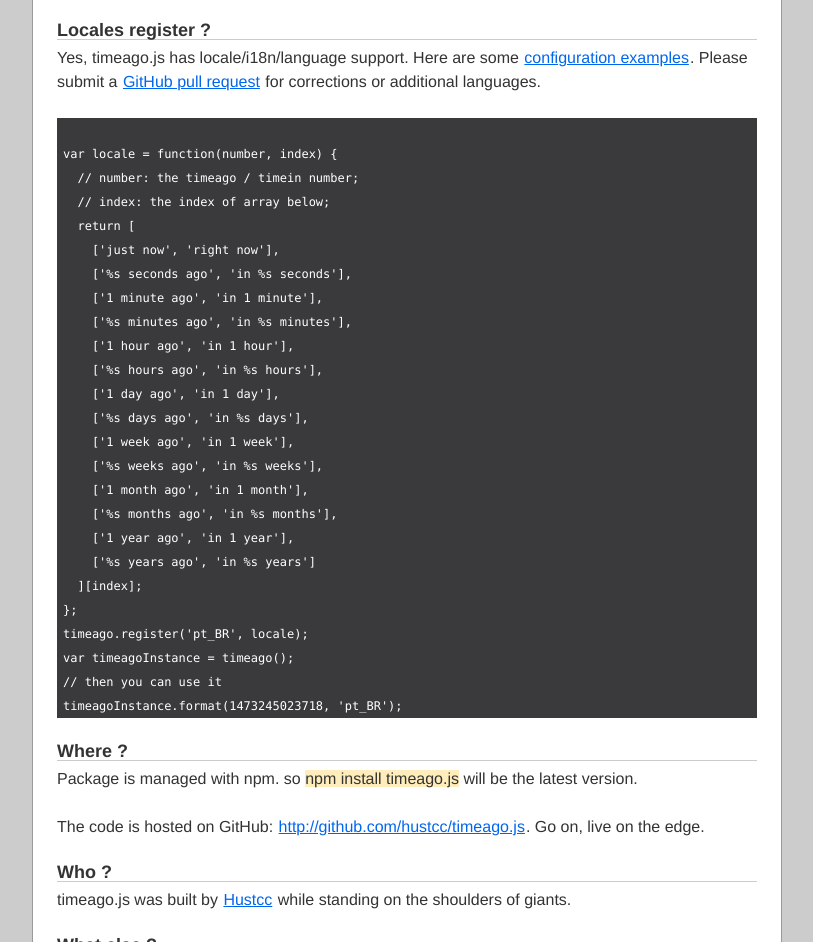
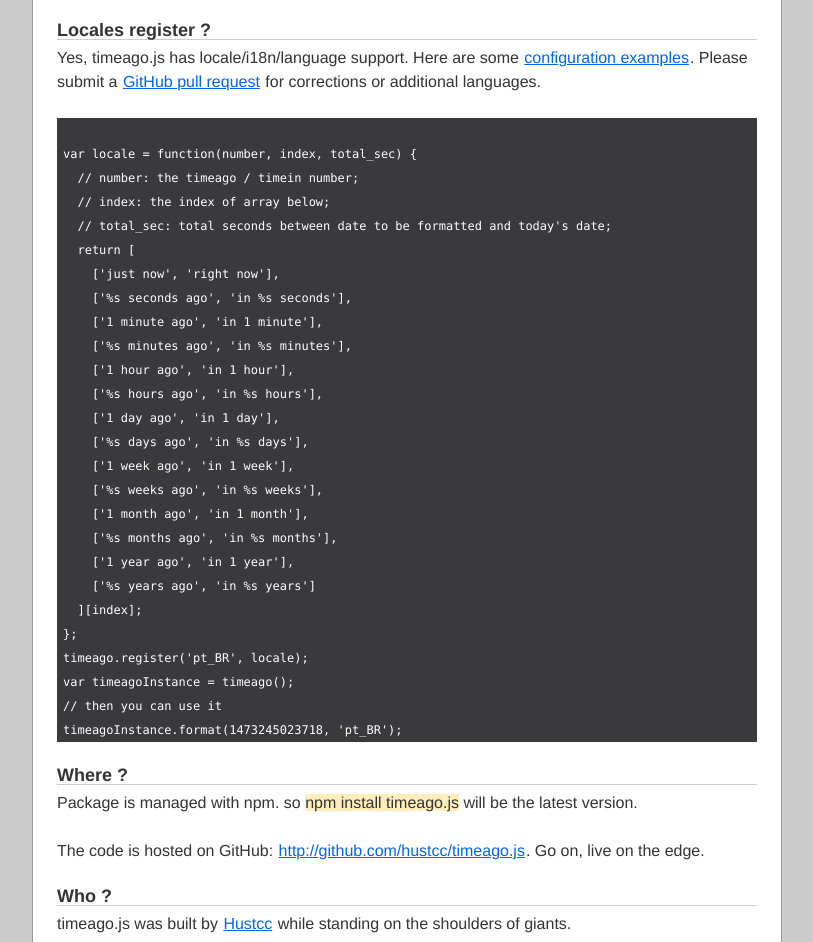
Before and after one commit to hustcc/timeago.js, a website built with webpack: page index.html in a window 1280 px wide. Shown: the part 1220-2162 px from the top of the page, without its empty margins (233-1046 px from the left). Built offline with nearby package versions, Linux system fonts and the light colour scheme; a script that the page names is missing.

Commit message:
update document site, locale func with total_sec

```diff
--- a/index.html
+++ b/index.html
@@ -113,9 +113,10 @@ new timeago().format(1473245023718);          //=> &quot;<span id="demo_timestam
       </p>
       <pre>
 
-var locale = function(number, index) {
+var locale = function(number, index, total_sec) {
   // number: the timeago / timein number;
   // index: the index of array below;
+  // total_sec: total seconds between date to be formatted and today's date;
   return [
     ['just now', 'right now'],
     ['%s seconds ago', 'in %s seconds'],
```
Also changed, not shown: README.md.
